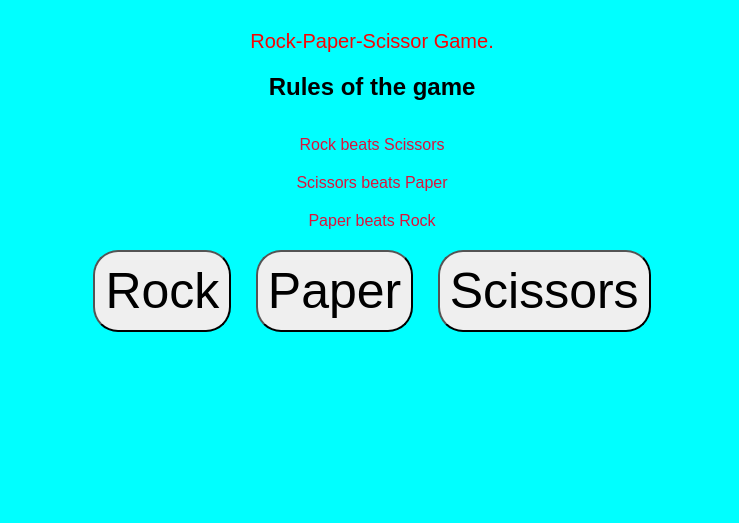
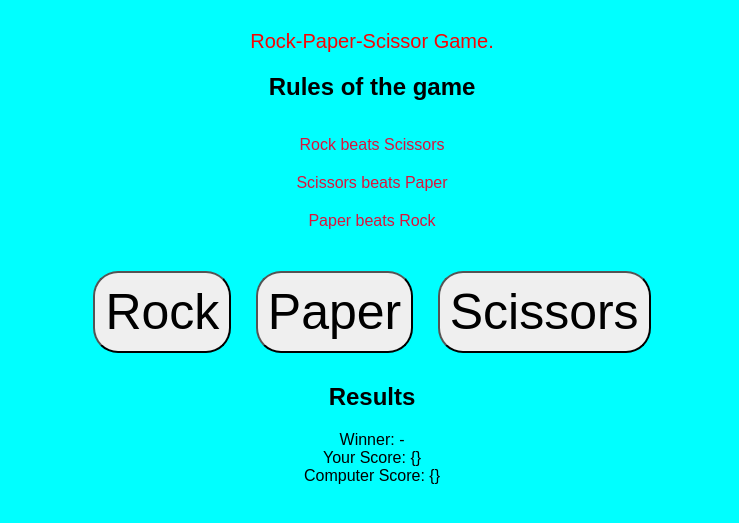
Before and after one commit to Monicah-Ngari/rock-paper-game, a plain HTML site: page index.html in a window 1280 px wide. Shown: the part 95-618 px from the top of the page, without its empty margins (268-1007 px from the left). Drawn offline with Linux system fonts and the light colour scheme.

Commit message:
fixed some alignment on my html

```diff
--- a/index.html
+++ b/index.html
@@ -13,9 +13,18 @@
     <li>Rock beats Scissors</li>
     <li>Scissors beats Paper</li>
     <li>Paper beats Rock</li>
+
+
+  </ul>
   <button onClick="clicksRock()">Rock</button>
   <button onClick="clicksPaper()"> Paper</button>
   <button onClick="clicksScissors()"> Scissors</button>
+  <h2>Results</h2>
+  Winner: <span id="winner">-</span><br />
+  Your Score: <span id="your-score">{}</span><br />
+  Computer Score: <span id="computer-score">{}</span><br />
+
+
   <script src="/index.js"></script>
 </body>
 </html>
--- a/index.js
+++ b/index.js
@@ -49,3 +49,6 @@ function clicksScissors() {
     alert('It\'s a tie!');}
 
 }
+
+let userScore = 0;
+let computerScore = 0;
```
